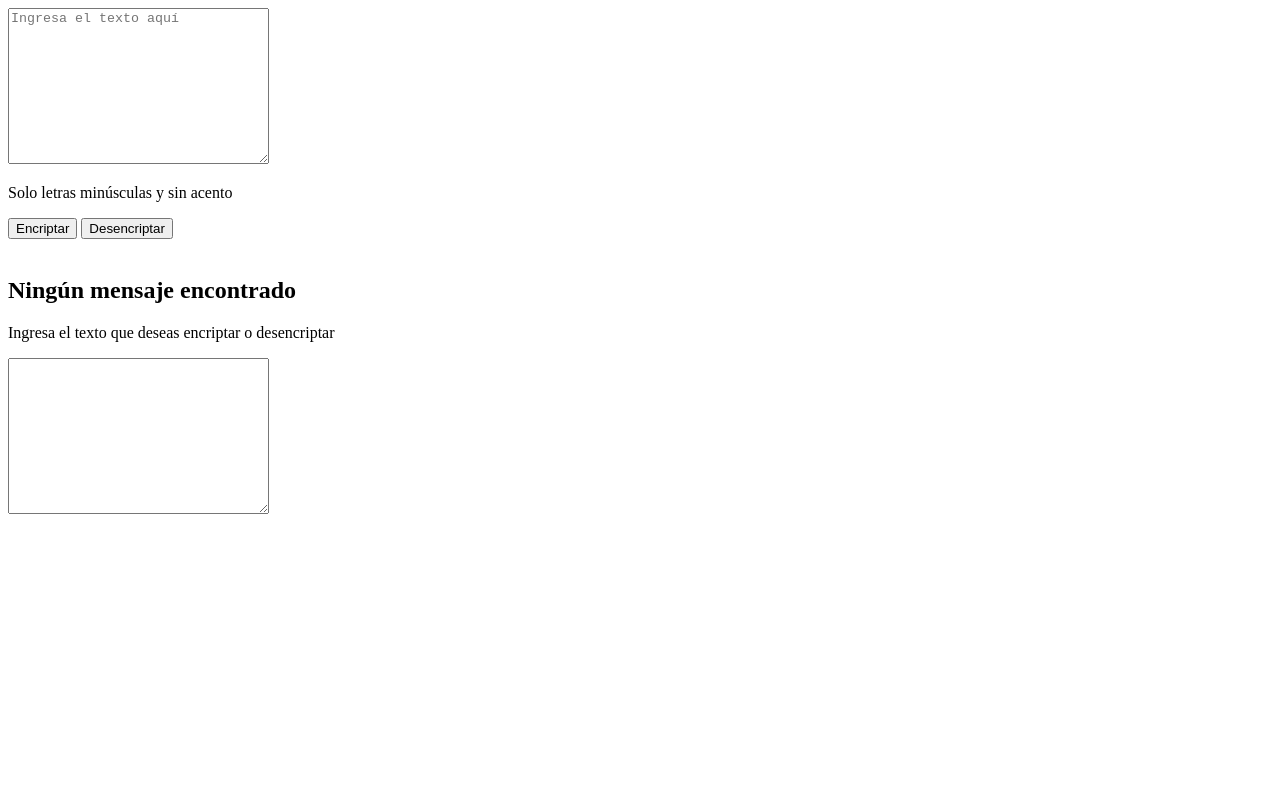
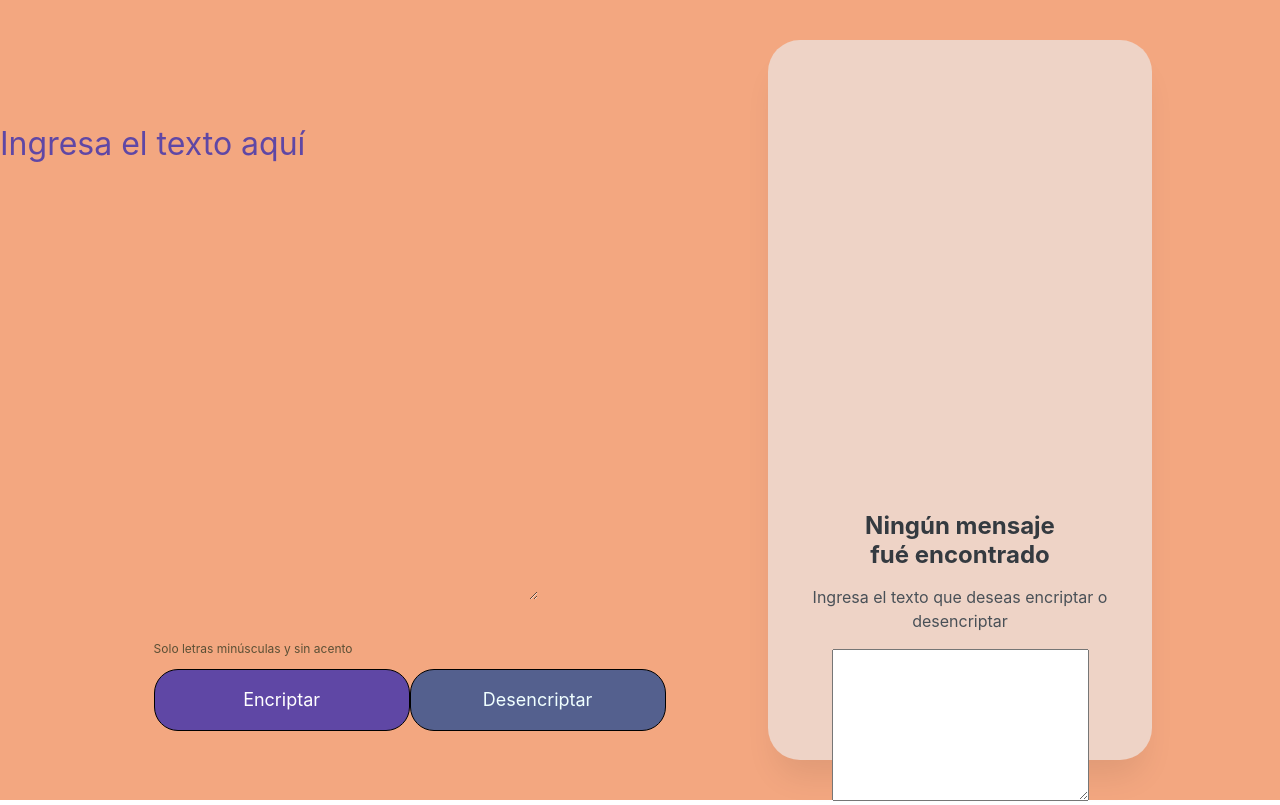
Before and after one commit to Felipe6969/Challenge-Encriptador-de-texto, a plain HTML site: page index.html in a window 1280 px wide. Drawn offline with Linux system fonts and the light colour scheme.

Commit message:
Adicionando los estilos

```diff
--- a/index.html
+++ b/index.html
@@ -37,7 +37,7 @@
 <div class="encriptado">
    <img src="" alt="" id="avatar">
    <div class="mensaje-encriptado" id="mensaje-encriptado">
-    <h2 id="titulo-mensaje">Ningún mensaje encontrado</h2>
+    <h2 id="titulo-mensaje">Ningún mensaje fué encontrado</h2>
     <p id="parrafo">
         Ingresa el texto que deseas encriptar o desencriptar
     </p>
--- a/styles.css
+++ b/styles.css
@@ -0,0 +1,162 @@
+* {
+  margin: 0;
+  padding: 0;
+}
+
+.container {
+       position: relative;
+       width: 100vw;
+       height: 100vh;
+       background: #F3A780
+}
+
+.texto {
+    position: absolute;
+    width: 42%;
+    height:60%
+    left 12%;
+    top: 15%;
+    border: none;
+    font-family: "Inter";
+    font-style: normal;
+    font-weight: 400;
+    font-size: 32px;
+    line-height: 150%;
+    background-color: #F3A780;
+}
+
+.texto::placeholder {
+    color:#5F47A5
+}
+
+.texto:focus,
+.texto:active {
+    border: none;
+    outline: none;
+}
+
+.terminos {
+    display: flex;
+    flex-direction: row;
+    align-items: center;
+    padding: 0px;
+    gap: 8px;
+    position:absolute;
+    width: 80%;
+    left: 12%;
+    top: 80%;
+}
+
+.terminos p {
+    font-family: "Inter";
+    font-style: normal;
+    font-weight: 400;
+    font-size: 12px;
+    line-height: 150%;
+    color: #363a23;
+    opacity: 0.8;
+    flex: none;
+    order: 1;
+    flex-grow: 0;
+}
+
+.botones {
+    display: flex;
+    flex-direction: row;
+    align-items: flex-start;
+    padding: 1% 0;
+    position: absolute;
+    width: 80%;
+    left: 12%;
+    top: 82%;
+}
+
+.btn-encriptar {
+   align-items: center;
+   justify-content: center;
+   padding: 2%;
+   gap: 8px;
+   width: 25%;
+   background-color: #5F47A5;
+   border: 1px solid #000000;
+   border-radius: 24px;
+   font-family: "Inter";
+   font-size: 18px;
+   line-height: 19px;
+   text-align: center;
+   color:rgb(255, 255, 255)
+}
+
+.btn-desencriptar {
+    box-sizing: border-box;
+    display: flex;
+    flex-direction: row;
+    align-items: flex-start;
+    justify-content: center;
+    padding: 2%;
+    gap: 8px;
+    width: 25%;
+    background: #54608E;
+    border: 1px solid #000000;
+    border-radius: 24px;
+    font-family: "Inter";
+    font-weight: 400;
+    font-size: 18px;
+    line-height: 19px;
+    text-align: center;
+    color:azure
+}
+.btn-desencriptar:hover,
+.btn-encriptar:hover {
+    margin: 0.3%;
+    width: 24.5%;
+    padding: 1.8%;
+}
+
+.encriptado {
+    display: flex;
+    justify-content: center;
+    position: absolute;
+    width: 30%;
+    height: 90%;
+    left: 60%;
+    top: 5%;
+    background: #eed3c6;
+    box-shadow: 0px 24px 32px -8px rgb(0, 0,0, 0.08);
+    border-radius: 32px;
+}
+
+.mensaje-encriptado {
+    display:flex;
+    flex-direction: column;
+    align-items: center;
+    justify-content: center;
+    padding: 1%;
+    gap: 16px;
+    position: absolute;
+    width:100%;
+    top: 65%;
+    text-align: center;
+}
+
+.mensaje-encriptado h2 {
+    width: 60%;
+    font-family: "Inter";
+    font-style: normal;
+    font-weight: 700;
+    font-size: 24px;
+    line-height: 120%;
+    text-align: center;
+    color: #343a40;
+}
+
+.mensaje-encriptado P{
+    width: 80%;
+    font-family: "Inter";
+    font-style: normal;
+    font-weight: 400;
+    font-size: 16px;
+    line-height: 150%;
+    text-align: center;
+    color: #495057;
+}
```
Also changed, not shown: Img/desencriptado.png (added), Img/encriptado.png (added), Img/favicon.png (added), Img/muneco con fondo.png (added).
